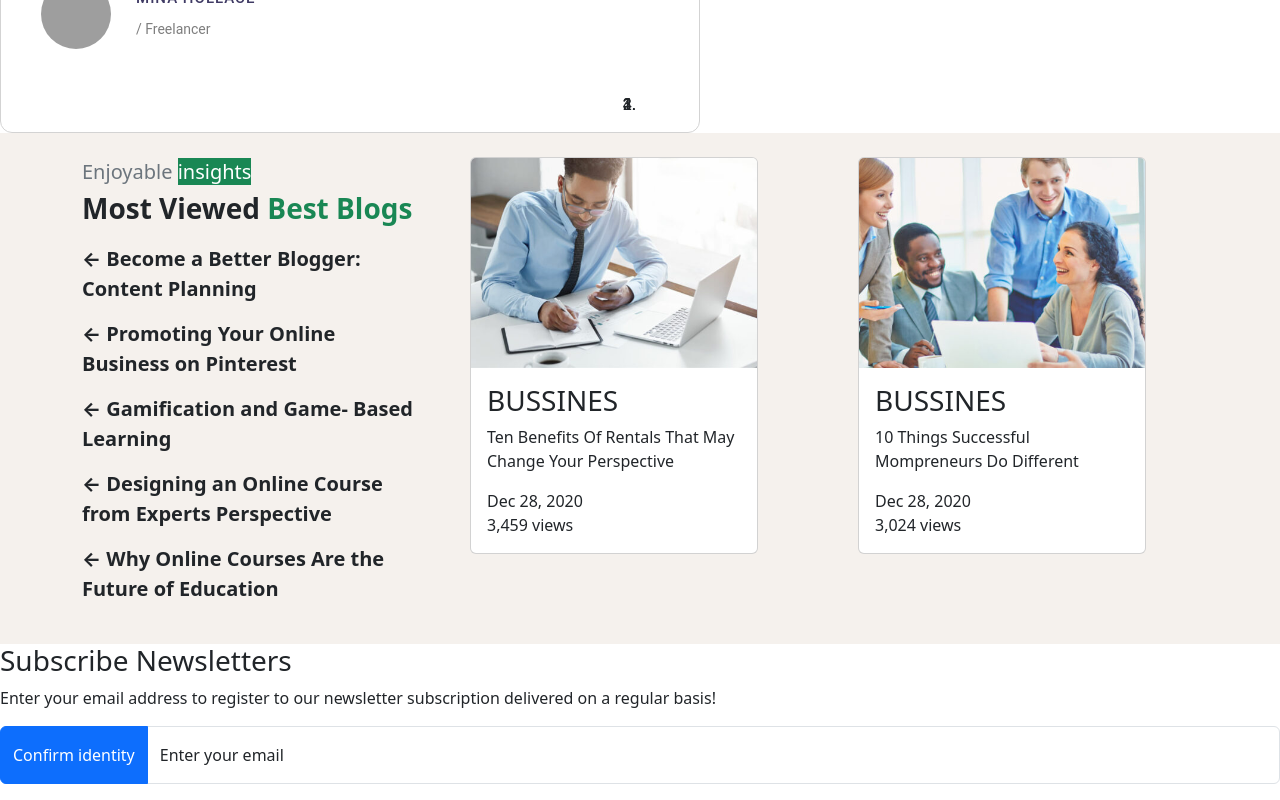
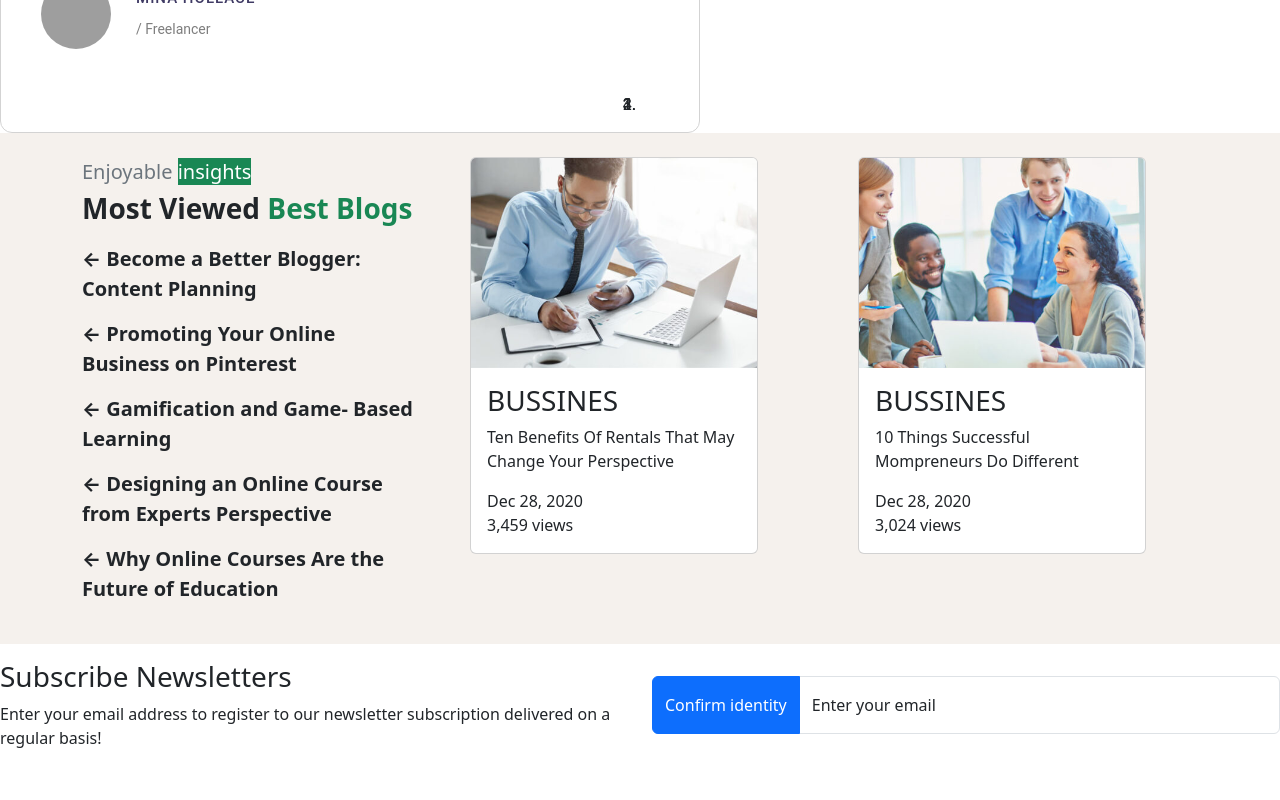
Before and after one commit to MichelangeloCaltagirone/proj-html-vuejs, a Vue app: page / in a window 1280 px wide. Shown: the part 2566-3366 px from the top of the page. Built offline with nearby package versions, Linux system fonts and the light colour scheme; grey boxes are pictures that could not be loaded.

Commit message:
Subscribe Newsletter Section (Defined layout: added row & cols, Added: title & main text

```diff
--- a/src/components/subscribeNewsletterSection.vue
+++ b/src/components/subscribeNewsletterSection.vue
@@ -9,15 +9,27 @@ export default {
 </script>
 
 <template>
+    <div class="conatiner py-3">
+
+        <div class="row row-cols-2 align-items-center">
+
+            <div class="col">
+
                 <h3>Subscribe Newsletters</h3>
                 <p>Enter your email address to register to our newsletter subscription
                     delivered on a regular basis!</p>
+            </div>
+            <div class="col">
 
                 <div class="input-group mb-3">
                     <button class="btn btn-primary input-group-text">Confirm identity</button>
                     <div class="form-floating">
-            <input type="email" class="form-control" id="SubscribeNewsletter" placeholder="Enter your email">
+                        <input type="email" class="form-control" id="SubscribeNewsletter"
+                            placeholder="Enter your email">
                         <label for="SubscribeNewsletter">Enter your email</label>
+                    </div>
+                </div>
+            </div>
         </div>
     </div>
 </template>
```
Lines whose indentation alone changed are shown as unchanged.
